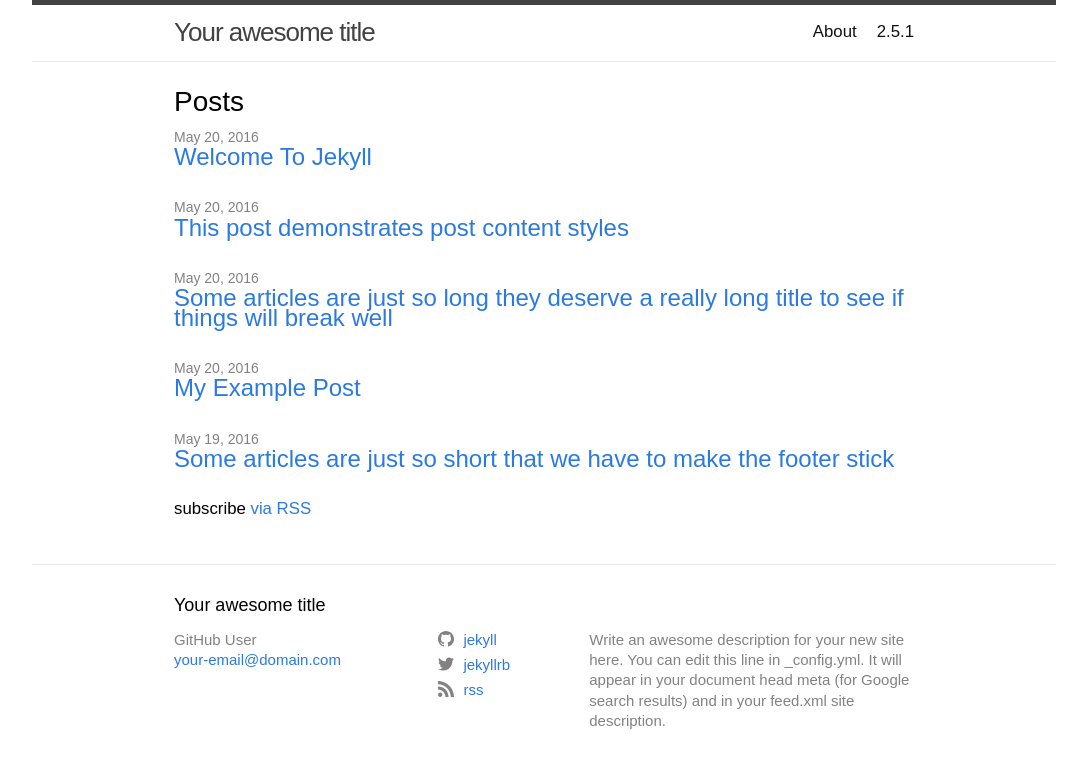
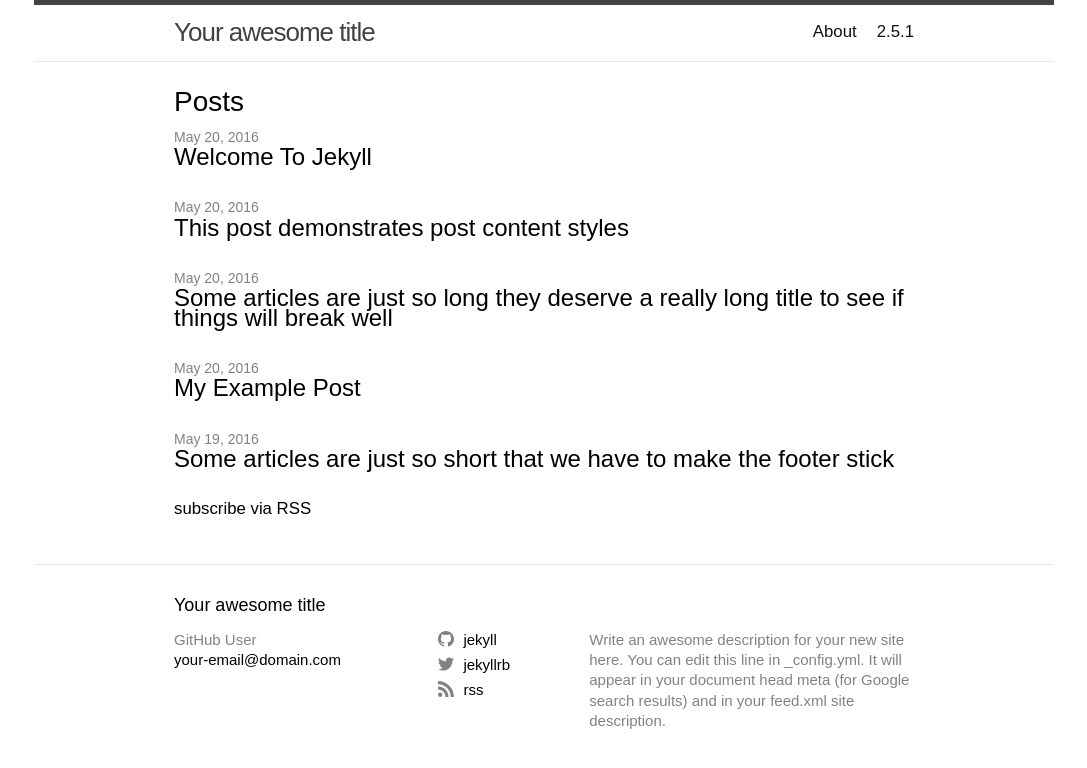
Before and after one commit to avilagrijalva/avilagrijalva.github.io, a Jekyll site: the page built from index.md, in a window 1280 px wide. Shown: the top 768 px of the page, without its empty margins (96-1183 px from the left). Built offline with Jekyll 4.4.1, drawn with Linux system fonts in a browser that asks for light colours.

Commit message:
Update base.scss

```diff
--- a/_sass/minima/_base.scss
+++ b/_sass/minima/_base.scss
@@ -27,14 +27,15 @@ body {
   font-kerning: normal;
   display: block;
   min-height: 100vh;
+  max-width: 1020px;
   width: 80%;
   margin: 0 auto;
   word-wrap: break-word;
 }
 
-  ::selection {
-    color: black;
-    background: #ffd700;
+::selection {
+  color: black;
+  background: #ffd700;
 }
 
 /**
@@ -110,24 +111,16 @@ h1, h2, h3, h4, h5, h6 {
  * Links
  */
 a {
-  color: $brand-color;
+  color: #000;
+  background-color: transparent;
   text-decoration: none;
+  transition: all .2s ease-in-out;
 
-  &:visited {
-    color: darken($brand-color, 15%);
-  }
-
-  &:hover {
-    color: $text-color;
+  &:hover,&:focus {
+    color: #ffd700;
     text-decoration: underline;
-  }
-
-  .social-media-list &:hover {
-    text-decoration: none;
-
-    .username {
-      text-decoration: underline;
-    }
+    cursor: pointer;
+    transition: all .2s ease-in-out;
   }
 }
 
```
